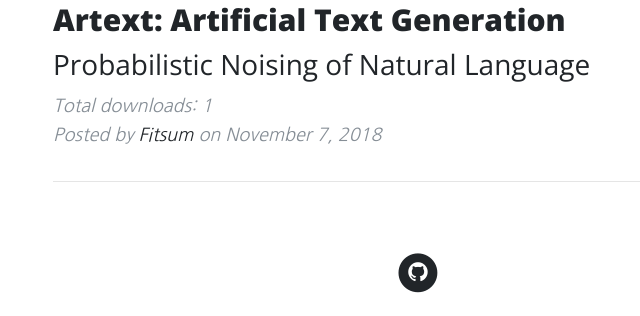
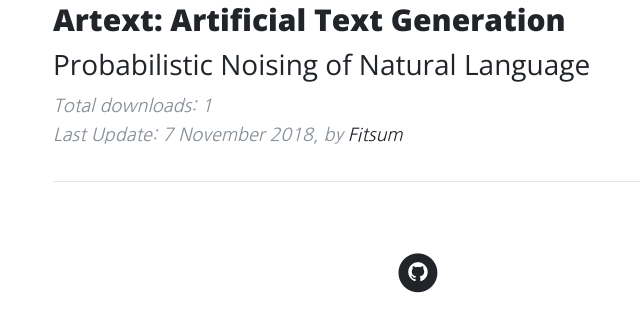
Before and after one commit to nlpcl-lab/starlab-website, a Flask app: template templates/downloads.html in a window 1280 px wide. Shown: the part 364-680 px from the top of the page, without its empty margins (222-862 px from the left). Run offline with Flask 2, Linux system fonts and the light colour scheme; the template is opened without the code that fills it: most values are stand-ins (such as "Sample title", 1, 10 or a date in 2020); some libraries are stand-ins or nearby versions.

Commit message:
Update last update date in downloads page

```diff
--- a/templates/downloads.html
+++ b/templates/downloads.html
@@ -53,7 +53,7 @@
                 </a>
                 <p class="post-meta">
                     Total downloads: {{DownloadLog.objects.filter(key='Artext').count()}} <br/>
-                    Posted by <a href="http://nlp.kaist.ac.kr/~fgaim" target="_blank">Fitsum</a> on November 7, 2018 <br/>
+                    Last Update: 7 November 2018, by <a href="http://nlp.kaist.ac.kr/~fgaim" target="_blank">Fitsum</a>
                 </p>
             </div>
             <hr>
```
